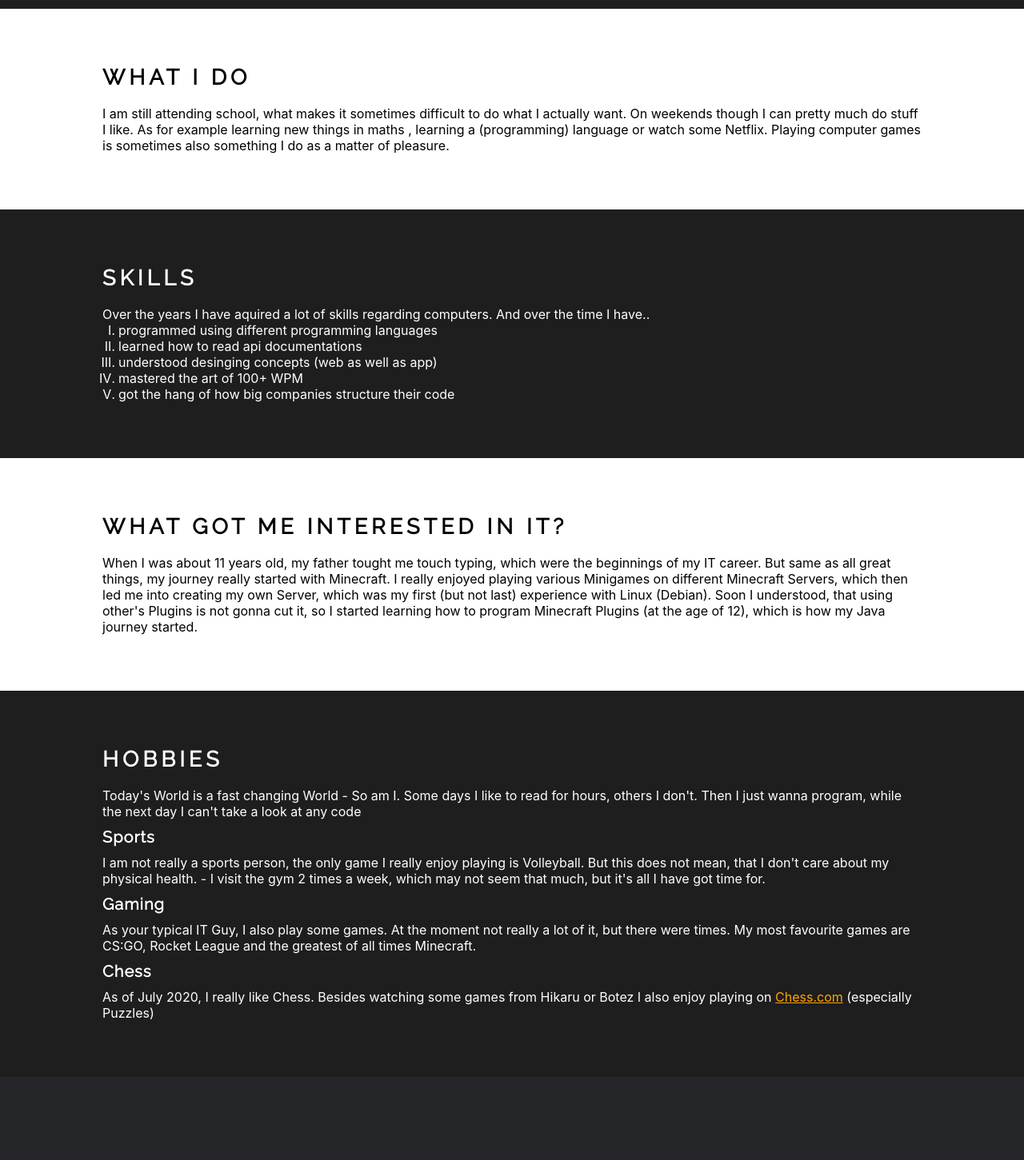
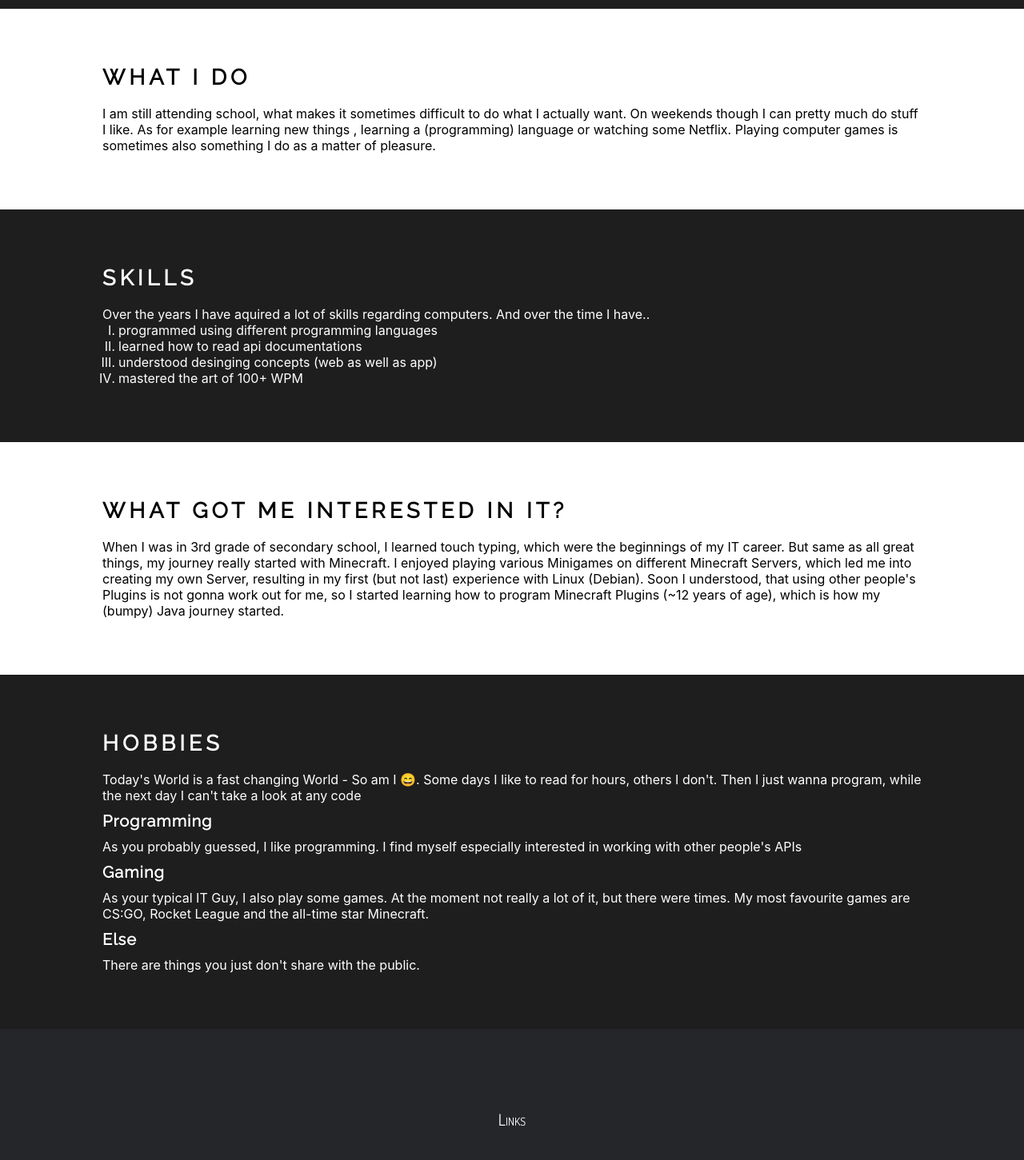
Before and after one commit to 0Adiber/adiber-web, a React (Create React App) app in the folder client/: page / in a window 1280 px wide. Shown: the part 1000-2451 px from the top of the page at 80% size. Built offline with nearby package versions, Linux system fonts and the light colour scheme.

Commit message:
:zap: Don't be so cocky
Made it sound more ENGLISH; removed some stuff; changed some stuff

```diff
--- a/client/src/pages/Home/Home.js
+++ b/client/src/pages/Home/Home.js
@@ -39,8 +39,8 @@ class Home extends Component {
                         <div className="content-wrap-in">
                             <h2>What I do</h2>
                             <p>I am still attending school, what makes it sometimes difficult to do what I actually want.
-                                    On weekends though I can pretty much do stuff I like. As for example learning new things in maths
-                                    , learning a (programming) language or watch some Netflix. Playing computer games is sometimes
+                                    On weekends though I can pretty much do stuff I like. As for example learning new things
+                                    , learning a (programming) language or watching some Netflix. Playing computer games is sometimes
                                     also something I do as a matter of pleasure.</p>
                         </div>
                     </div>
@@ -53,31 +53,29 @@ class Home extends Component {
                                     <li>learned how to read api documentations</li>
                                     <li>understood desinging concepts (web as well as app)</li>
                                     <li>mastered the art of 100+ WPM</li>
-                                    <li>got the hang of how big companies structure their code</li>
                                 </ul>
                         </div>
                     </div>
                     <div className="inner-content white">
                         <div className="content-wrap-in">
                             <h2>What got me interested in IT?</h2>
-                            <p>When I was about 11 years old, my father tought me touch typing, which were the beginnings of my IT career.
-                                But same as all great things, my journey really started with Minecraft. I really enjoyed playing various Minigames on different Minecraft Servers,
-                                which then led me into creating my own Server, which was my first (but not last) experience with Linux (Debian). Soon I understood, that using other's
-                                Plugins is not gonna cut it, so I started learning how to program Minecraft Plugins (at the age of 12), which is how my Java journey started.
+                            <p>When I was in 3rd grade of secondary school, I learned touch typing, which were the beginnings of my IT career.
+                                But same as all great things, my journey really started with Minecraft. I enjoyed playing various Minigames on different Minecraft Servers,
+                                which led me into creating my own Server, resulting in my first (but not last) experience with Linux (Debian). Soon I understood, that using other people's
+                                Plugins is not gonna work out for me, so I started learning how to program Minecraft Plugins (~12 years of age), which is how my (bumpy) Java journey started.
                             </p>
                         </div>
                     </div>
                     <div className="inner-content black">
                         <div className="content-wrap-in">
                             <h2>Hobbies</h2>
-                            <p>Today's World is a fast changing World - So am I. Some days I like to read for hours, others I don't. Then I just wanna program, while the next day I can't take a look at any code</p>
-                            <h3>Sports</h3>
-                            <p>I am not really a sports person, the only game I really enjoy playing is Volleyball.
-                                But this does not mean, that I don't care about my physical health. - I visit the gym 2 times a week, which may not seem that much, but it's all I have got time for.</p>
+                            <p>Today's World is a fast changing World - So am I 😄. Some days I like to read for hours, others I don't. Then I just wanna program, while the next day I can't take a look at any code</p>
+                            <h3>Programming</h3>
+                            <p>As you probably guessed, I like programming. I find myself especially interested in working with other people's APIs</p>
                             <h3>Gaming</h3>
-                            <p>As your typical IT Guy, I also play some games. At the moment not really a lot of it, but there were times. My most favourite games are CS:GO, Rocket League and the greatest of all times Minecraft.</p>
-                            <h3>Chess</h3>
-                            <p>As of July 2020, I really like Chess. Besides watching some games from Hikaru or Botez I also enjoy playing on <a href="https://www.chess.com" target="_blank" rel="noreferrer noopener" className="pretty-link">Chess.com</a> (especially Puzzles)</p>
+                            <p>As your typical IT Guy, I also play some games. At the moment not really a lot of it, but there were times. My most favourite games are CS:GO, Rocket League and the all-time star Minecraft.</p>
+                            <h3>Else</h3>
+                            <p>There are things you just don't share with the public.</p>
                         </div>
                     </div>
                 </div>
```
